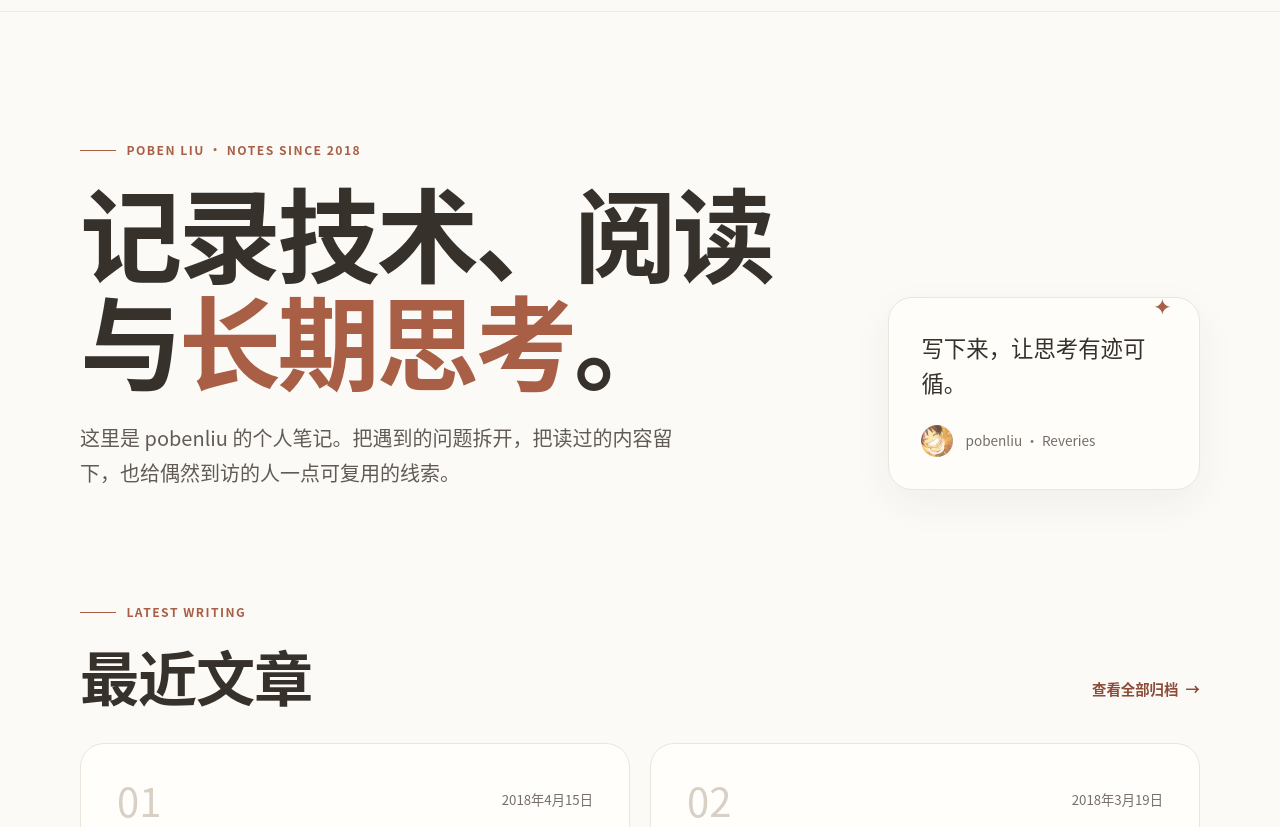
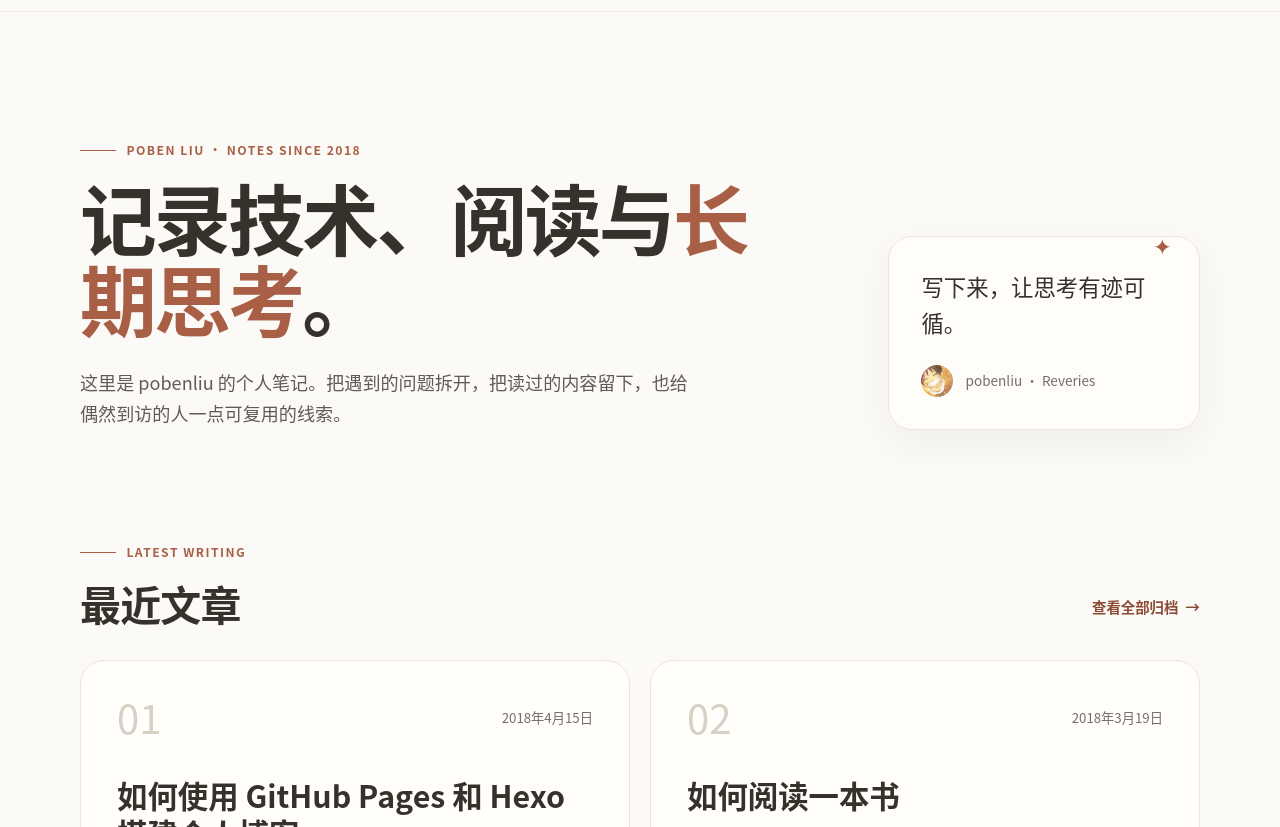
Before and after one commit to pobenliu/pobenliu.github.io, an Astro site: page / in a window 1280 px wide. Shown: the part 61-888 px from the top of the page. Built offline with nearby package versions, Linux system fonts and the light colour scheme; Astro itself is replaced by a stand-in of ours.

Commit message:
Refine homepage type scale

```diff
--- a/src/styles/global.css
+++ b/src/styles/global.css
@@ -160,6 +160,10 @@ a:hover {
   line-height: 1.2;
 }
 
+.posts-section .section-heading h2 {
+  font-size: clamp(1.75rem, 3.2vw, 2.6rem);
+}
+
 .text-link {
   display: inline-flex;
   min-height: 44px;
@@ -318,7 +322,7 @@ a:hover {
   max-width: 850px;
   margin: 0;
   font-family: var(--font-serif);
-  font-size: clamp(3rem, 8vw, 6.9rem);
+  font-size: clamp(2.5rem, 6vw, 5.25rem);
   font-weight: 600;
   letter-spacing: -0.035em;
   line-height: 1.05;
@@ -333,7 +337,7 @@ a:hover {
   max-width: 38rem;
   margin: 1.75rem 0 0;
   color: var(--text-soft);
-  font-size: clamp(1.05rem, 2vw, 1.25rem);
+  font-size: clamp(1rem, 1.6vw, 1.13rem);
 }
 
 .hero-note {
@@ -450,7 +454,7 @@ a:hover {
   z-index: 1;
   margin: 2.4rem 0 1rem;
   font-family: var(--font-serif);
-  font-size: clamp(1.65rem, 3.4vw, 2.35rem);
+  font-size: clamp(1.4rem, 2.5vw, 1.9rem);
   font-weight: 600;
   line-height: 1.28;
 }
@@ -522,7 +526,7 @@ a:hover {
   max-width: 650px;
   margin: 0 0 2rem;
   font-family: var(--font-serif);
-  font-size: clamp(2rem, 5vw, 4.2rem);
+  font-size: clamp(1.8rem, 3.8vw, 3rem);
   font-weight: 600;
   letter-spacing: -0.02em;
   line-height: 1.2;
```
